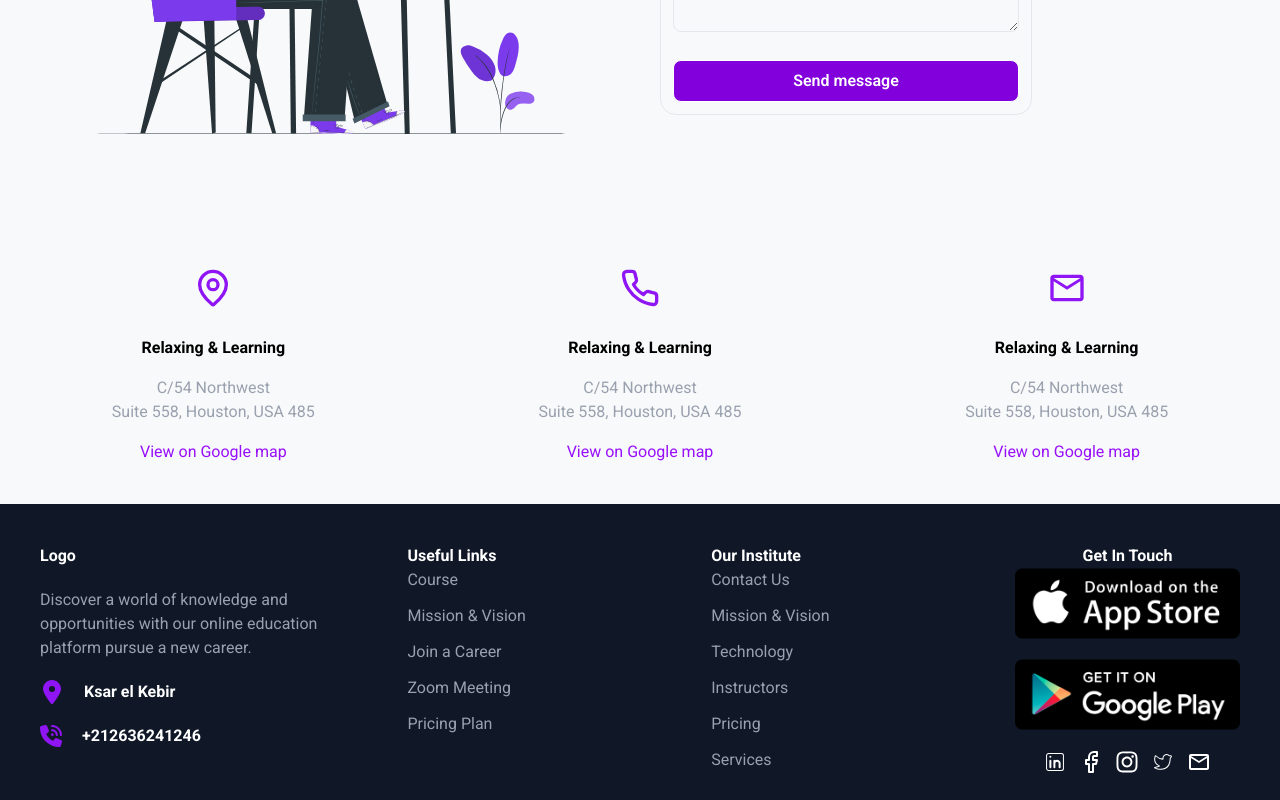
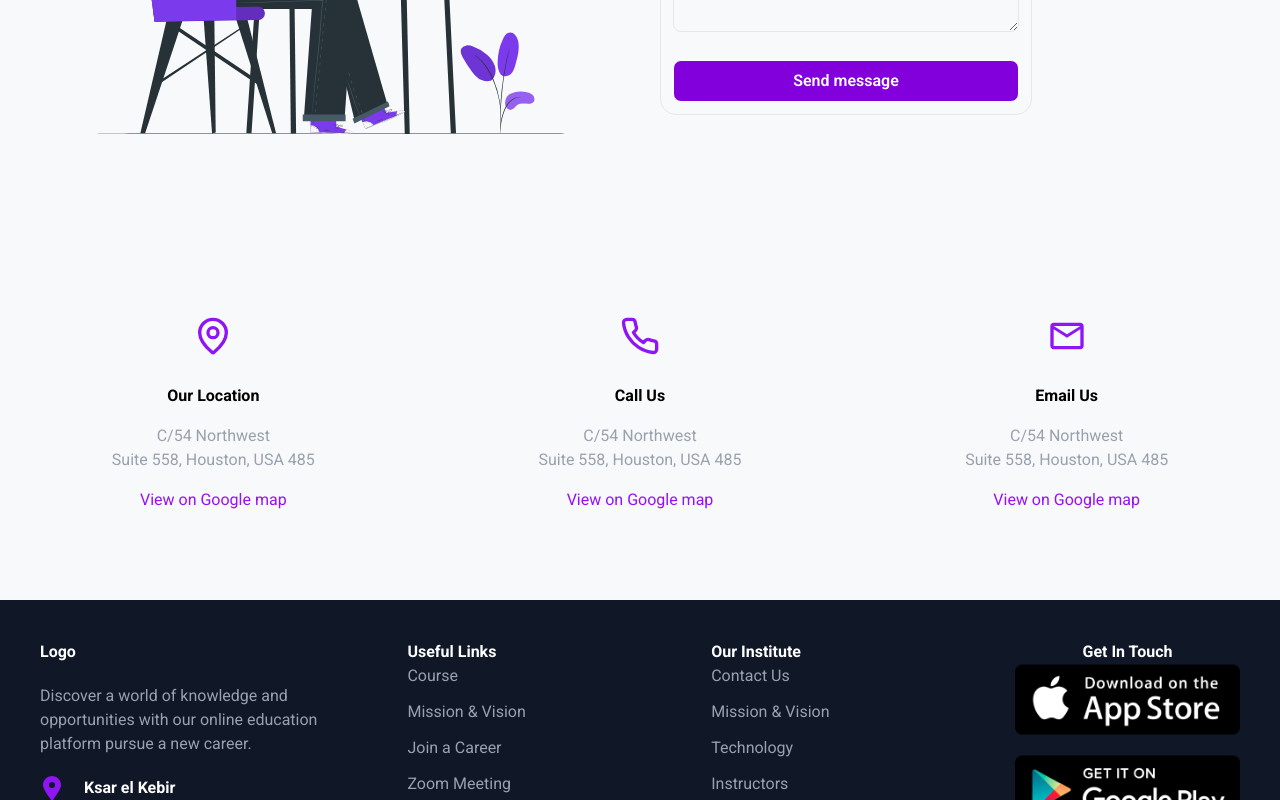
Before and after one commit to azdinserhani/PFE-2025, a React (Vite) app in the folder frent-end/: page /contact in a window 1280 px wide. Shown: the part 528-1328 px from the top of the page. Built offline with nearby package versions, Linux system fonts and the light colour scheme.

Commit message:
Update Vite config for deployment and enhance Carddet component with animations

```diff
--- a/frent-end/package.json
+++ b/frent-end/package.json
@@ -1,5 +1,6 @@
 {
   "name": "frent-end",
+  "homepage": "https://azdinserhani.github.io/PFE-2025/",
   "private": true,
   "version": "0.0.0",
   "type": "module",
@@ -7,7 +8,9 @@
     "dev": "vite",
     "build": "vite build",
     "lint": "eslint .",
-    "preview": "vite preview"
+    "preview": "vite preview",
+    "predeploy":"npm run build",
+    "deploy":"gh-pages -d dist"
   },
   "dependencies": {
     "@emotion/react": "^11.14.0",
@@ -18,6 +21,7 @@
     "@tailwindcss/vite": "^4.0.13",
     "chart.js": "^4.4.8",
     "framer-motion": "^12.6.2",
+    "gh-pages": "^6.3.0",
     "plyr-react": "^5.3.0",
     "react": "^19.0.0",
     "react-chartjs-2": "^5.3.0",
--- a/frent-end/src/components/ContactPage/Carddet.jsx
+++ b/frent-end/src/components/ContactPage/Carddet.jsx
@@ -3,34 +3,61 @@ import Concrd from './Concrd';
 import { LuMapPin } from "react-icons/lu";
 import { FiPhone } from "react-icons/fi";
 import { MdOutlineEmail } from "react-icons/md";
+import { motion } from 'framer-motion';
+
 const Carddet = () => {
     const cardcont = [
         {
           icon: LuMapPin,
-          title: "Relaxing & Learning",
+          title: "Our Location",
           desc: "The phrasal sequence of the is now so that many campaign and benefit",
-          link:"dsdsd"
+          link: "https://maps.google.com"
         },
         {
           icon: FiPhone,
-          title: "Relaxing & Learning",
+          title: "Call Us",
           desc: "The phrasal sequence of the is now so that many campaign and benefit",
-          link:"dsdsd"
+          link: "tel:+1234567890"
         },
         {
           icon: MdOutlineEmail,
-          title: "Relaxing & Learning",
+          title: "Email Us",
           desc: "The phrasal sequence of the is now so that many campaign and benefit",
-          link:"dsdsd"
+          link: "mailto:contact@example.com"
         },
-      ];
-  return (
-    <div className="flex justify-around">
-        {cardcont.map((contcard) => {
-          return <Concrd item={contcard} icon={contcard.icon} />;
-        })}
-    </div>
-  )
+    ];
+
+    const containerVariants = {
+        hidden: { opacity: 0 },
+        visible: {
+            opacity: 1,
+            transition: {
+                staggerChildren: 0.2
+            }
+        }
+    };
+
+    return (
+        <motion.div
+            className="container mx-auto px-4 py-12"
+            variants={containerVariants}
+            initial="hidden"
+            animate="visible"
+        >
+            <div className="grid grid-cols-1 md:grid-cols-2 lg:grid-cols-3 gap-8">
+                {cardcont.map((contcard, index) => (
+                    <motion.div
+                        key={index}
+                        whileHover={{ scale: 1.03 }}
+                        whileTap={{ scale: 0.98 }}
+                        transition={{ type: "spring", stiffness: 300 }}
+                    >
+                        <Concrd item={contcard} icon={contcard.icon} />
+                    </motion.div>
+                ))}
+            </div>
+        </motion.div>
+    )
 }
 
 export default Carddet
--- a/frent-end/vite.config.js
+++ b/frent-end/vite.config.js
@@ -4,4 +4,5 @@ import tailwindcss from "@tailwindcss/vite";
 // https://vite.dev/config/
 export default defineConfig({
   plugins: [react(), tailwindcss()],
+  base: "/PFE-2025",
 });
```
Also changed, not shown: 1 other file (tests, documents, lock files or other folders).
